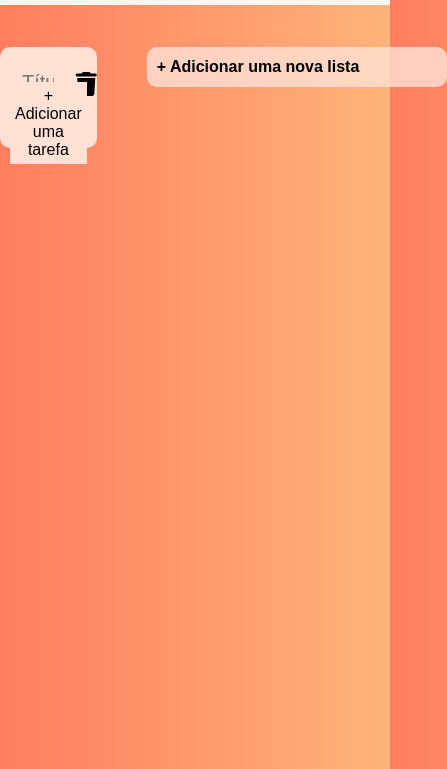
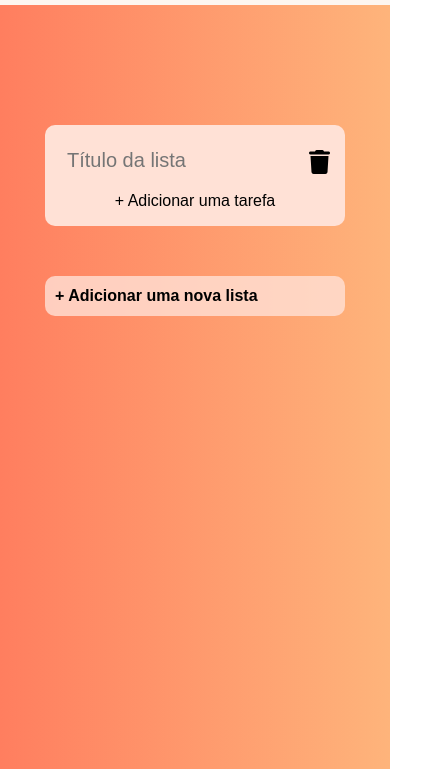
Before and after one commit to feex11/toDoList, a plain HTML site: page index.html in a window 390 px wide. Shown: the part 75-844 px from the top of the page, 447 px wide, since content can reach past the window. Drawn offline with Linux system fonts and the light colour scheme.

Commit message:
Adicionado responsividade

```diff
--- a/styles.css
+++ b/styles.css
@@ -2,17 +2,19 @@
 @import url('https://fonts.googleapis.com/css2?family=Montserrat:ital,wght@0,100..900;1,100..900&family=Roboto:ital,wght@0,100..900;1,100..900&display=swap');
 
 
-
-body{
+body {
     font-family: Roboto, Arial, sans-serif;
     margin: 0;
     padding: 0;
     height: 100vh;
     display: flex;
     justify-content: center;
-    align-items: center;
+    align-items: start; /* Alinhar no topo em vez do centro */
     background: linear-gradient(to right, #ff7e5f, #feb47b);
-}
+    padding-top: 200px; /* Compensa o header fixo */
+    box-sizing: border-box;
+  }
+
 
 h1{
   color:  #ff3300
@@ -42,6 +44,30 @@ h1{
     margin-right: 50px;
 }
 
+/* MEDIA QUERIES PARA RESPONSIVIDADE */
+@media (max-width: 1400px) {
+    .parent {
+      grid-template-columns: repeat(4, 1fr);
+    }
+  }
+
+  @media (max-width: 1100px) {
+    .parent {
+      grid-template-columns: repeat(3, 1fr);
+    }
+  }
+
+  @media (max-width: 800px) {
+    .parent {
+      grid-template-columns: repeat(2, 1fr);
+    }
+  }
+
+  @media (max-width: 500px) {
+    .parent {
+      grid-template-columns: 1fr;
+    }
+  }
 
 .div1 {
     display: flex;
```
